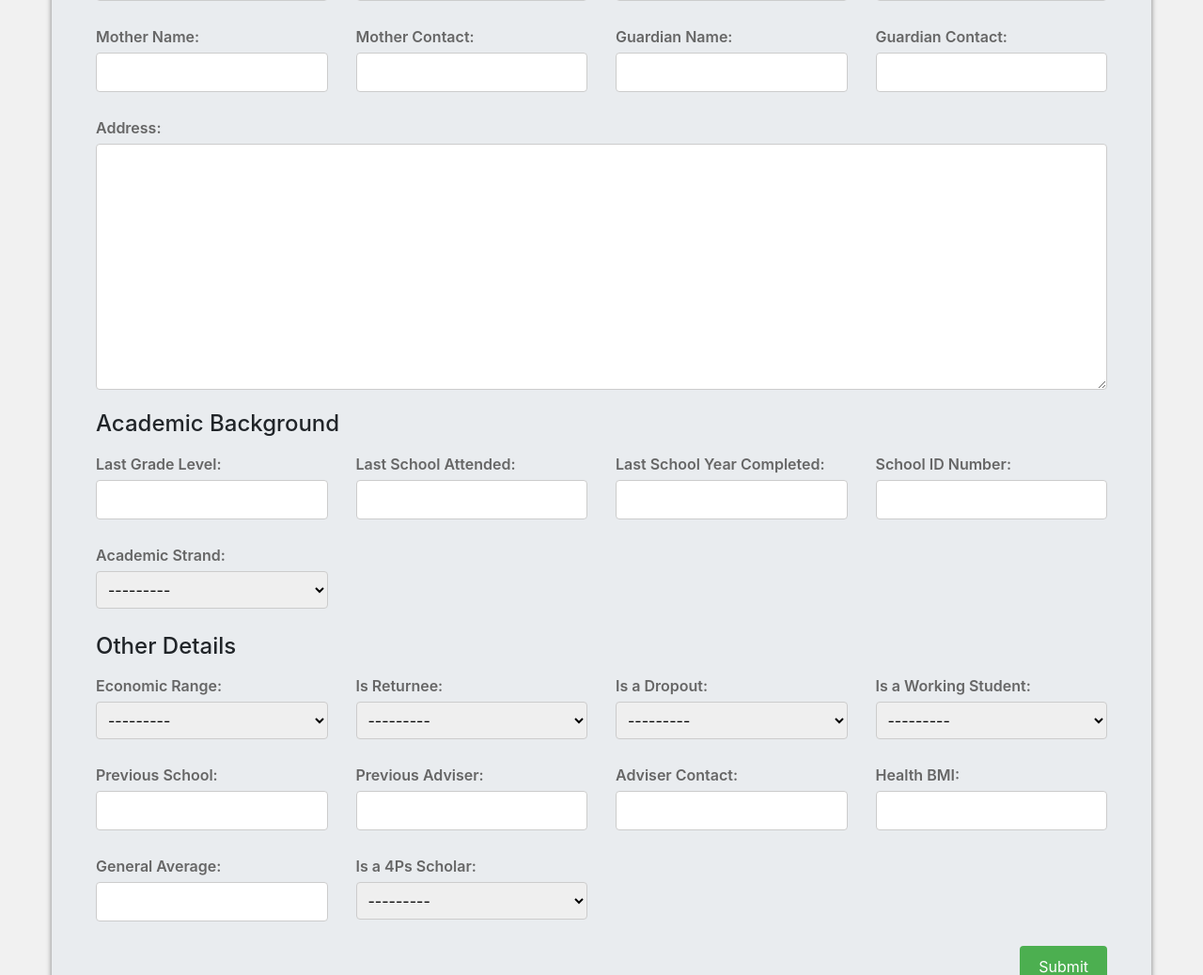
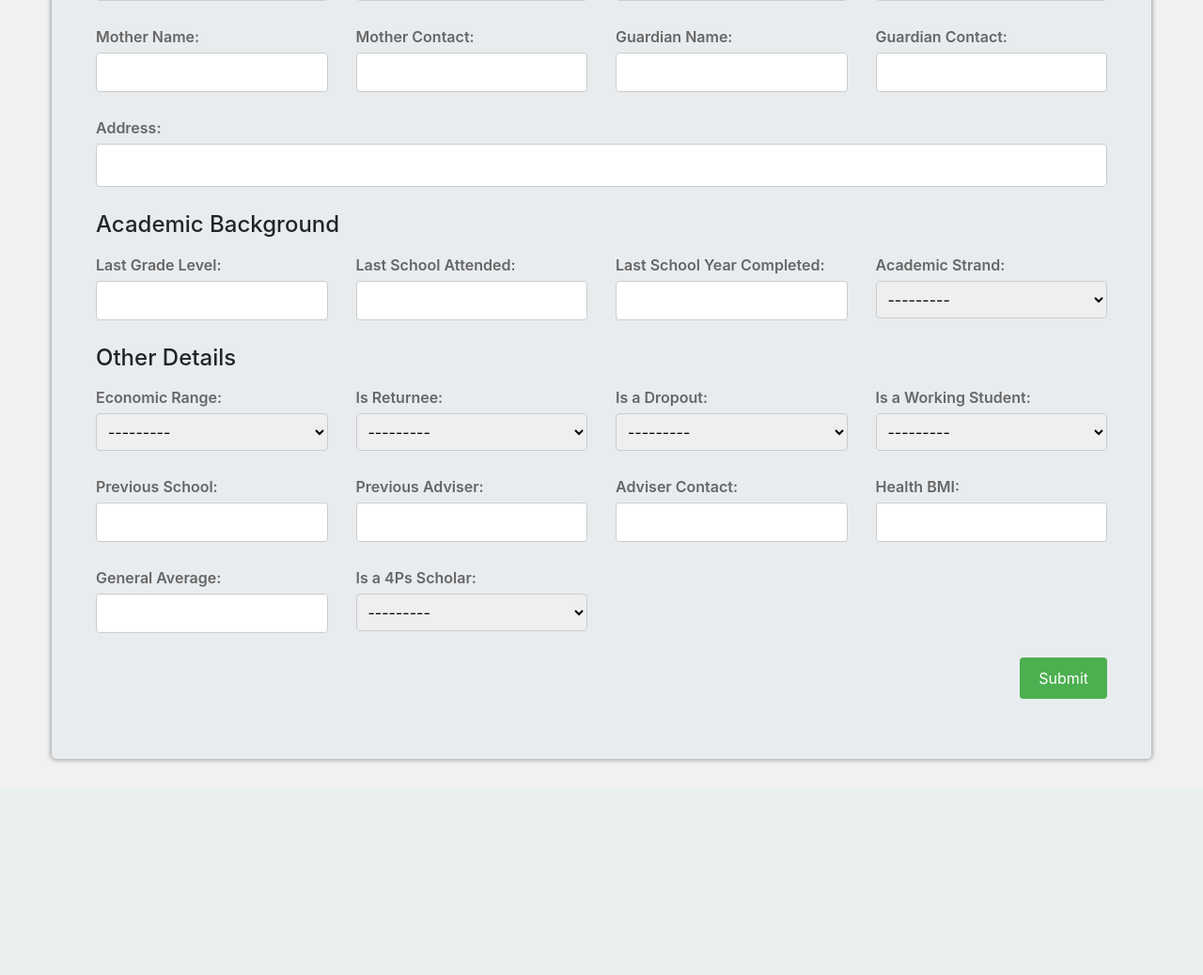
Before and after one commit to joseph-aicrag/vrcnhs-dep-priv, a Django app: page /create/ in a window 1280 px wide. Shown: the part 564-1602 px from the top of the page at 94% size. After the commit the page ends 1375 px from the top, so only its background shows below. Run offline with Django 4.2, Linux system fonts and the light colour scheme; a user stored in the database is signed in; data comes from the database, SQL or seed files in the repository; both versions use the stored data as it was before the commit; parts of the project's set-up code (start-up, migrations or seed data) failed here and were passed over.

Commit message:
edited the address form and removed student ID number

```diff
--- a/data/models.py
+++ b/data/models.py
@@ -72,7 +72,7 @@ class Student(models.Model):
     sex = models.CharField(max_length=2, choices=sex_student)
     birth_place = models.CharField(max_length=20)
     mother_tongue = models.CharField(max_length=20)
-    address = models.TextField()
+    address = models.CharField(max_length=200)
 
     father_name = models.CharField(max_length=120) # this section is for the parents and guardian
     father_contact = models.IntegerField()
@@ -83,7 +83,6 @@ class Student(models.Model):
     last_grade_level = models.IntegerField() # this is for the returning learner
     last_school_attended = models.CharField(max_length=30)
     last_schoolyear_completed = models.CharField(max_length=4)
-    school_id_number = models.IntegerField()
     academic_strand = (
     ('A', 'STEM'),
     ('B', 'BAM'),
--- a/data/templates/add_student.html
+++ b/data/templates/add_student.html
@@ -194,11 +194,6 @@
         {{ form.last_schoolyear_completed.errors }}
       </div>
 
-      <div class="col-sm-3 form-group">
-        <label for="{{ form.school_id_number.id_for_label }}">School ID Number:</label>
-        {{ form.school_id_number }}
-        {{ form.school_id_number.errors }}
-      </div>
 
       <div class="col-sm-3 form-group">
         <label for="{{ form.strand.id_for_label }}">Academic Strand:</label>
```
Also changed, not shown: data/migrations/0009_remove_historicalstudent_school_id_number_and_more.py (added), data/migrations/0010_alter_historicalstudent_address_and_more.py (added), db.sqlite3.
